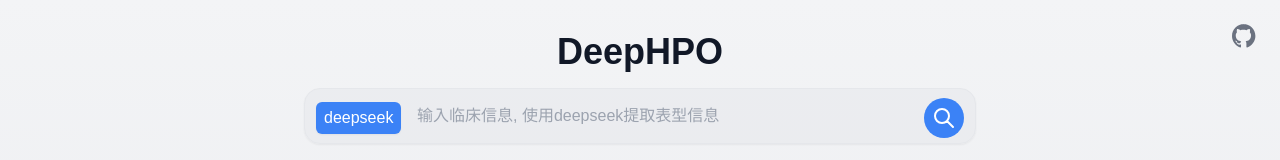
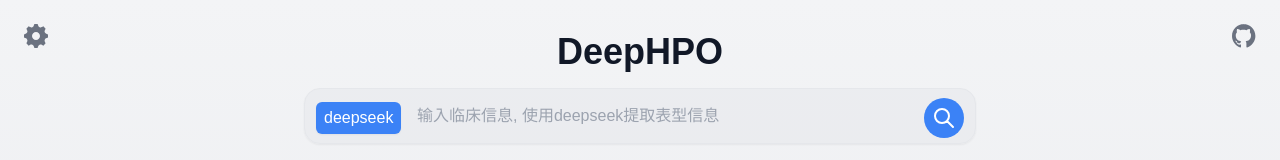
Before and after one commit to pzweuj/DeepHPO, a Next.js app: page / in a window 1280 px wide. Shown: the top 160 px of the page. Built offline with nearby package versions, Linux system fonts and the light colour scheme.

Commit message:
自行设置KEY

```diff
--- a/src/app/api/query/route.ts
+++ b/src/app/api/query/route.ts
@@ -1,7 +1,7 @@
 import { NextRequest } from 'next/server';
 import { searchHPOTerms } from '../../components/greper';
-// import { query } from '../../components/deepseek';
-import { query } from '../../components/deepseek_tencent_lke';
+import { query } from '../../components/deepseek';
+// import { query } from '../../components/deepseek_tencent_lke';
 
 export const maxDuration = 60;
 
--- a/src/app/page.tsx
+++ b/src/app/page.tsx
@@ -19,6 +19,9 @@ export default function Home({
     remark: '等待查询'
   }]);
   const [isLoading, setIsLoading] = useState(true);
+  const [showSettings, setShowSettings] = useState(false);
+  const [apiUrl, setApiUrl] = useState('');
+  const [apiKey, setApiKey] = useState('');
 
   useEffect(() => {
     const fetchData = async () => {
@@ -53,6 +56,68 @@ export default function Home({
 
   return (
     <div className="min-h-screen bg-gradient-to-b from-gray-100 to-gray-200 dark:from-gray-950 dark:to-gray-900 p-8">
+      {/* 设置按钮 */}
+      <button
+        onClick={() => setShowSettings(true)}
+        className="fixed top-4 left-4 p-2 text-gray-500 dark:text-gray-400 hover:text-gray-700 dark:hover:text-gray-300 transition-colors z-50"
+      >
+        <svg
+          xmlns="http://www.w3.org/2000/svg"
+          width="24"
+          height="24"
+          viewBox="0 0 24 24"
+          fill="currentColor"
+        >
+          <path d="M24 13.616v-3.232c-1.651-.587-2.694-.752-3.219-2.019v-.001c-.527-1.271.1-2.134.847-3.707l-2.285-2.285c-1.561.742-2.433 1.375-3.707.847h-.001c-1.269-.526-1.435-1.576-2.019-3.219h-3.232c-.582 1.635-.749 2.692-2.019 3.219h-.001c-1.271.528-2.132-.098-3.707-.847l-2.285 2.285c.745 1.568 1.375 2.434.847 3.707-.527 1.271-1.584 1.438-3.219 2.02v3.232c1.632.58 2.692.749 3.219 2.019.53 1.282-.114 2.166-.847 3.707l2.285 2.286c1.562-.743 2.434-1.375 3.707-.847h.001c1.27.526 1.436 1.579 2.019 3.219h3.232c.582-1.636.75-2.69 2.027-3.222h.001c1.262-.524 2.12.101 3.698.851l2.285-2.286c-.744-1.563-1.375-2.433-.848-3.706.527-1.271 1.588-1.44 3.221-2.021zm-12 2.384c-2.209 0-4-1.791-4-4s1.791-4 4-4 4 1.791 4 4-1.791 4-4 4z" />
+        </svg>
+      </button>
+
+      {/* 设置对话框 */}
+      {showSettings && (
+        <div className="fixed inset-0 bg-black bg-opacity-50 flex items-center justify-center z-50">
+          <div className="bg-white dark:bg-gray-800 p-6 rounded-lg w-96">
+            <h2 className="text-xl font-bold mb-4">设置</h2>
+            <div className="space-y-4">
+              <div>
+                <label className="block text-sm font-medium mb-1">API URL</label>
+                <input
+                  type="text"
+                  value={apiUrl}
+                  onChange={(e) => setApiUrl(e.target.value)}
+                  className="w-full px-3 py-2 border rounded-lg dark:bg-gray-700 dark:border-gray-600"
+                />
+              </div>
+              <div>
+                <label className="block text-sm font-medium mb-1">API Key</label>
+                <input
+                  type="password"
+                  value={apiKey}
+                  onChange={(e) => setApiKey(e.target.value)}
+                  className="w-full px-3 py-2 border rounded-lg dark:bg-gray-700 dark:border-gray-600"
+                />
+              </div>
+            </div>
+            <div className="mt-6 flex justify-end space-x-2">
+              <button
+                onClick={() => setShowSettings(false)}
+                className="px-4 py-2 text-sm font-medium rounded-lg bg-gray-200 hover:bg-gray-300 dark:bg-gray-700 dark:hover:bg-gray-600"
+              >
+                取消
+              </button>
+              <button
+                onClick={() => {
+                  // 这里可以添加保存设置的逻辑
+                  setShowSettings(false);
+                }}
+                className="px-4 py-2 text-sm font-medium rounded-lg bg-blue-600 text-white hover:bg-blue-700"
+              >
+                保存
+              </button>
+            </div>
+          </div>
+        </div>
+      )}
+
       {/* GitHub Link */}
       <a
         href="https://github.com/pzweuj/DeepHPO"
```
Also changed, not shown: 1 other file (tests, documents, lock files or other folders).
